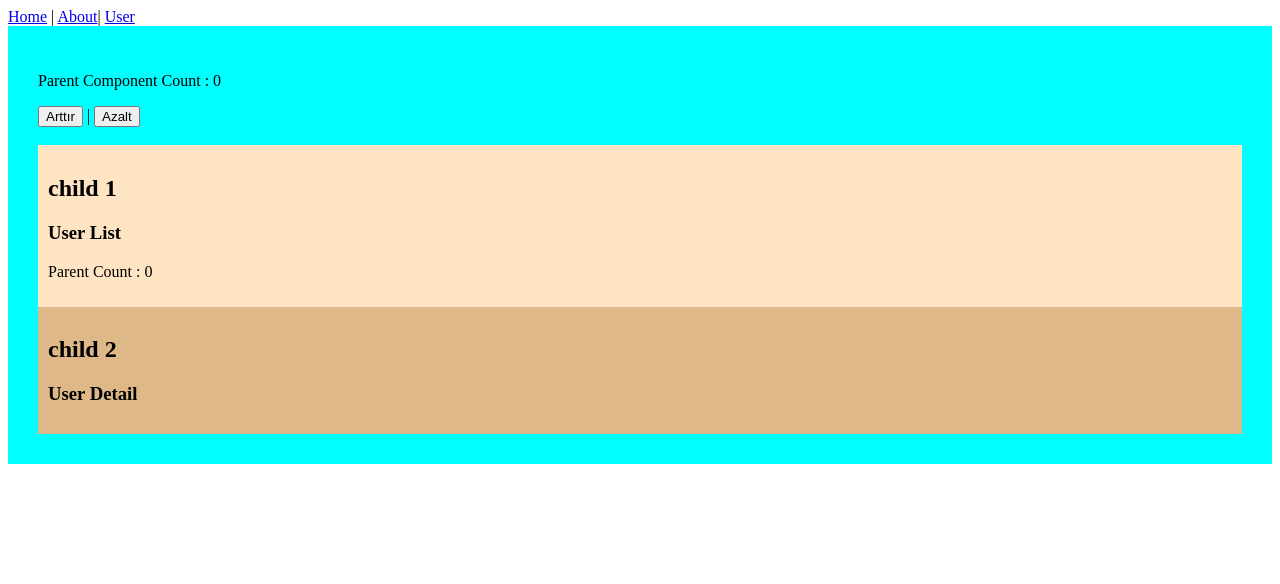
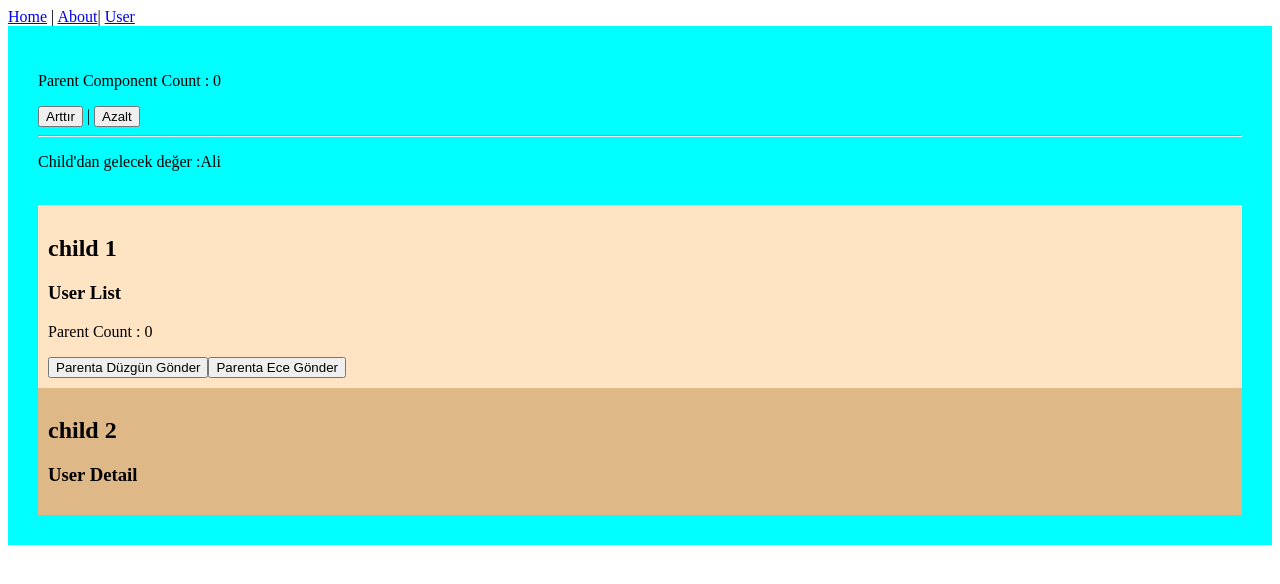
Before and after one commit to dzgntutar/vuejs-workshop-with-nodejs, a Vue app in the folder ui/: page /user in a window 1280 px wide. Shown: the top 584 px of the page. Built offline with nearby package versions, Linux system fonts and the light colour scheme; the HTML template or start-up script is replaced by a standard one.

Commit message:
send data from child to parent

```diff
--- a/ui/src/components/user/user.vue
+++ b/ui/src/components/user/user.vue
@@ -7,10 +7,17 @@
         {{ "|" }}
         <button class="btn btn-primary" @click="azalt">Azalt</button>
       </div>
+      <hr />
+      <p>Child'dan gelecek değer :{{ childData }}</p>
     </div>
     <br />
     <div class="row">
-      <div class="col-md-6"><user-list :parentCount="count"></user-list></div>
+      <div class="col-md-6">
+        <user-list
+          :parentCount="count"
+          @dataFromChild="childData = $event"
+        ></user-list>
+      </div>
       <div class="col-md-6"><user-detail></user-detail></div>
     </div>
   </div>
@@ -24,6 +31,7 @@ export default {
   data: function () {
     return {
       count: 0,
+      childData: "Ali",
     };
   },
   methods: {
--- a/ui/src/components/user/userList.vue
+++ b/ui/src/components/user/userList.vue
@@ -3,6 +3,8 @@
     <h2>child 1</h2>
     <h3>User List</h3>
     <p>Parent Count : {{ parentCount }}</p>
+    <button @click="senToParent('Düzgün')">Parenta Düzgün Gönder</button>
+    <button @click="senToParent('Ece')">Parenta Ece Gönder</button>
   </div>
 </template>
 
@@ -15,6 +17,11 @@ export default {
       required: true,
     },
   },
+  methods: {
+    senToParent(data) {
+      this.$emit("dataFromChild", data);
+    },
+  },
 };
 </script>
 
```
